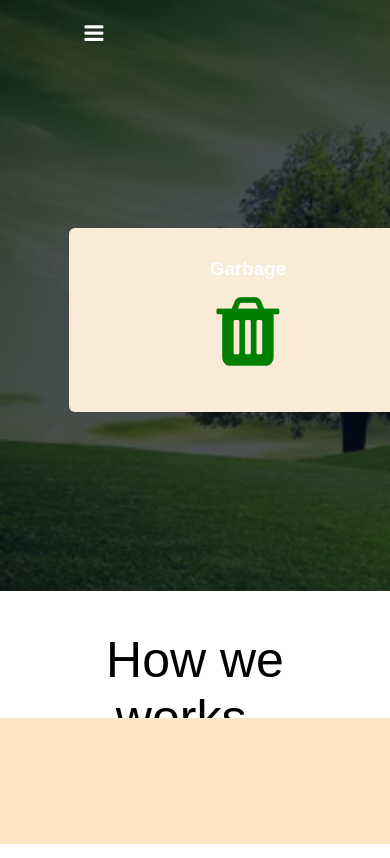
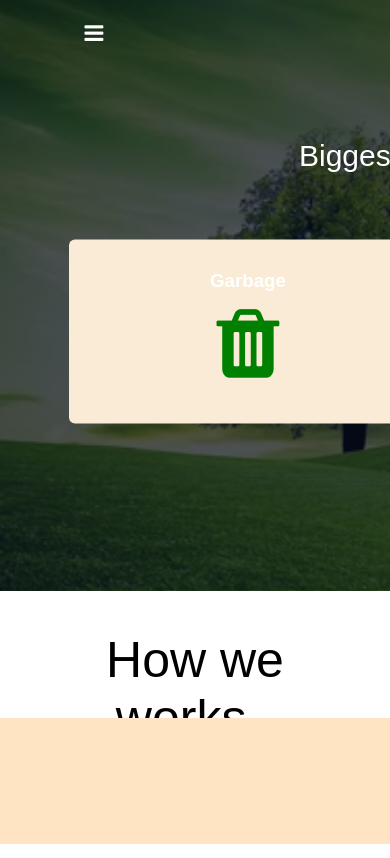
Before and after one commit to ehsankhan-hub/kabadi.github.io, a plain HTML site: page index.html in a window 390 px wide. Shown: the top 858 px of the page. Drawn offline with Linux system fonts and the light colour scheme.

Commit message:
Update teststyle.css

```diff
--- a/teststyle.css
+++ b/teststyle.css
@@ -97,9 +97,9 @@ color: black;
 nav .fa{
 display: none;
   }
-  @media (max-width:500px) {
+  @media (max-width:600px) {
     .text-box h1{
-      font-size: 10px;
+      font-size: 30px;
     }
     .nav-links ul li{
       display: block;
```
